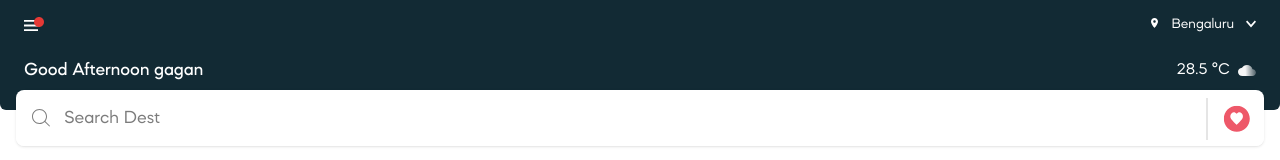
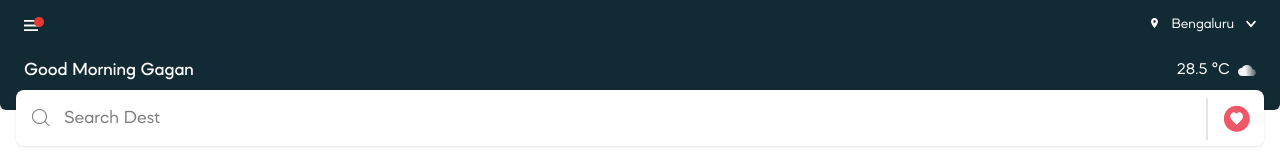
Before and after one commit to othegagan/PWA, a React (Vite) app: page / in a window 1280 px wide. Shown: the top 160 px of the page. Built offline with nearby package versions, Linux system fonts and the light colour scheme.

Commit message:
Jan Update

```diff
--- a/src/components/Home.tsx
+++ b/src/components/Home.tsx
@@ -27,6 +27,19 @@ const Home = () => {
 
         return () => clearInterval(intervalId);
     }, [currentIndex]);
+
+    const currentDate = new Date();
+    const currentHour = currentDate.getHours();
+
+    let greetingMessage = "";
+
+    if (currentHour < 12) {
+        greetingMessage = "Good Morning";
+    } else if (currentHour < 18) {
+        greetingMessage = "Good Afternoon";
+    } else {
+        greetingMessage = "Good Evening";
+    }
 
 
 
@@ -78,7 +91,7 @@ const Home = () => {
 
                     <div className="flex flex-row  text-white items-center justify-between px-6 my-2">
                         <h2 className="font-medium text-lg">
-                            Good Afternoon gagan
+                            {greetingMessage} Gagan
                         </h2>
                         <div className="flex items-center justify-center gap-2">
                             <p>28.5 °C</p>
```
Also changed, not shown: 1 other file (tests, documents, lock files or other folders).
